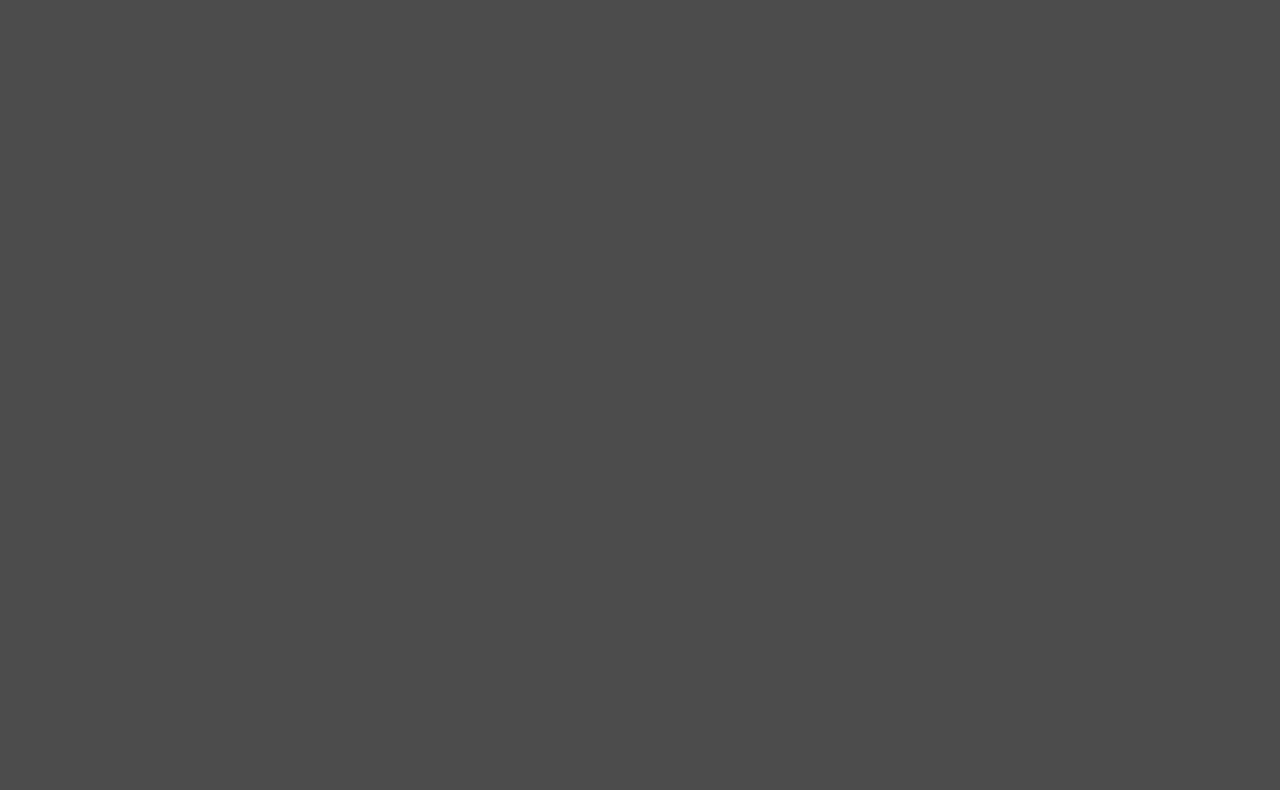
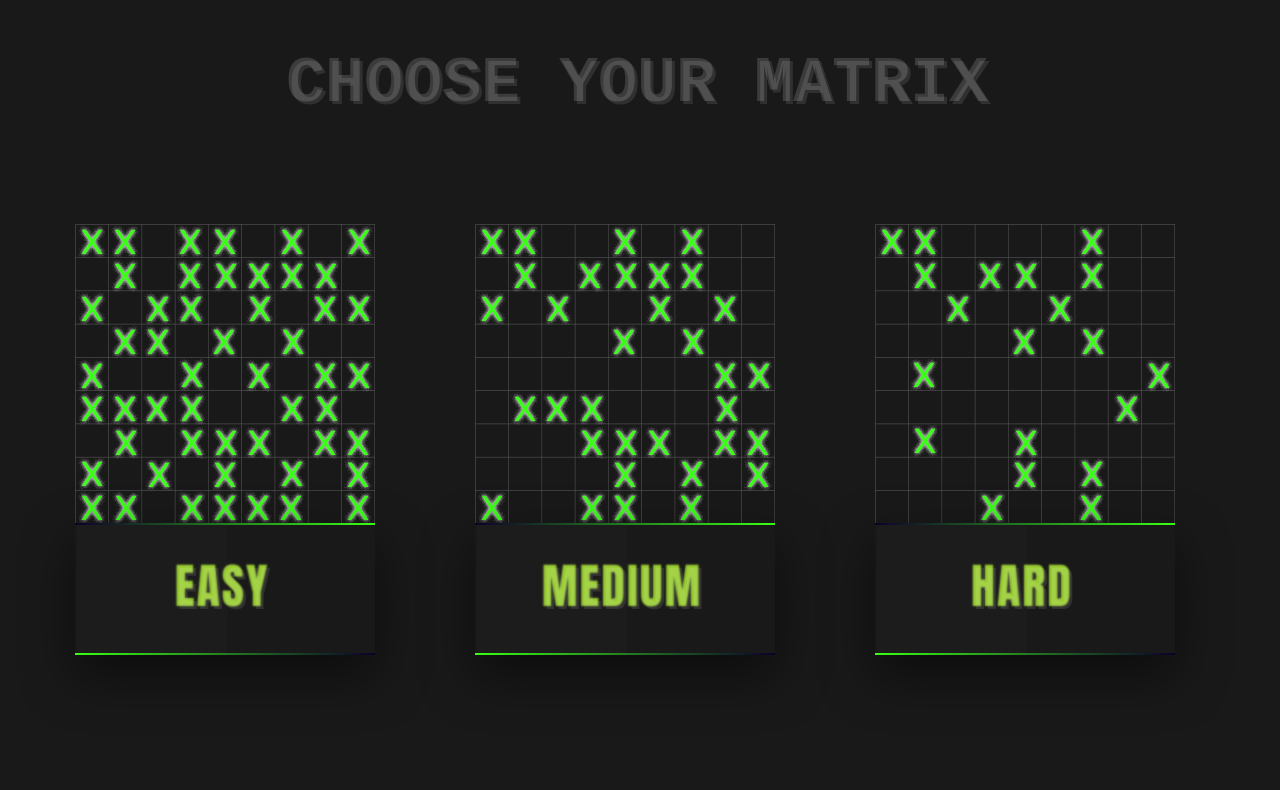
Before and after one commit to adirpion/sudoku, a plain HTML site: page index.html in a window 1280 px wide. Drawn offline with Linux system fonts and the light colour scheme.

Commit message:
Create the Choose Level Page

```diff
--- a/index.html
+++ b/index.html
@@ -8,7 +8,39 @@
     <link rel="stylesheet" href="style.css">
 </head>
 <body>
-
+    <h2 class="title">Choose your Matrix</h2>
+<section>
+    <div class="box">
+        <div class="table"><img src="tableEasy.png" alt=""></div>
+        <a href="#" class="play">
+            <span></span>
+            <span></span>
+            <span></span>
+            <span></span>
+            EASY
+        </a>
+    </div>
+    <div class="box">
+        <div class="table"><img src="tableMedium.png" alt=""></div>
+        <a href="#" class="play">
+            <span></span>
+            <span></span>
+            <span></span>
+            <span></span>
+            MEDIUM
+        </a>
+    </div>
+    <div class="box">
+        <div class="table"><img src="tableHard.png" alt=""></div>
+        <a href="#" class="play">
+            <span></span>
+            <span></span>
+            <span></span>
+            <span></span>
+            HARD
+        </a>
+    </div>
+</section>
     <script src="app.js"></script>
 </body>
 </html>
--- a/style.css
+++ b/style.css
@@ -5,8 +5,135 @@
 }
 
 body{
+    background: rgba(0, 0, 0, 0.9);
+    font-family:monospace;
+}
+.title {
+    color:rgba(255, 255, 255, 0.1);
+    font-size:5em;
+    margin-top:50px;
+    text-align: center;
+    text-shadow: -3px -3px 0px rgba(255,255,255,0.15);
+    text-transform: uppercase;
+}
+section{
     display: flex;
+    align-items: center;
     justify-content: center;
-    align-items: center;
-    background: rgba(0, 0, 0, 0.7);
+    width: 100%;
+    height: 100%;
+    margin-top:100px;
 }
+.box{
+    width: 330px;
+    height: 500px;
+    margin: 0px 35px;
+    float: left;
+    position: relative;
+}
+.box .table{
+    height: 300px;
+    width: 300px;
+}
+.box .table img{
+    height: 100%;
+    width: 100%;
+}
+.box .play{
+    position: absolute;
+    top:70%;
+    left:50%;
+    transform: translate(-55%,-50%);
+    margin-top:15px;
+    font-size:3em;
+    background-color: transparent;
+    text-decoration: none;
+    text-align: center;
+    letter-spacing: 2px;
+    box-shadow: 0 20px 50px rgba(0,0,0,0.5);
+    padding:30px;
+    width: 300px;
+    color:rgba(255, 255, 255, 0.1);
+    text-shadow:-3px -3px 2px yellowgreen ;
+    overflow: hidden;
+    font-family: Impact, Haettenschweiler, 'Arial Narrow Bold', sans-serif;
+}
+.box .play:before{
+    content:'';
+    position: absolute;
+    top:2px;
+    left:2px;
+    bottom: 2px;
+    width: 50%;
+    background-color: rgba(255,255,255,0.01);
+}
+.box .play span:nth-child(1){
+    position: absolute;
+    top:0;
+    left:0;
+    width:100%;
+    height: 2px;
+    background: linear-gradient(to right,#0c002b ,#39ff14);
+    animation: animate 2s linear infinite;
+}
+.box .play span:nth-child(2){
+    position: absolute;
+    top:0;
+    right:0;
+    width:2px;
+    height: 100%;
+    background: linear-gradient(to bottom,#0c002b ,#39ff14);
+    animation: animate2 2s linear infinite;
+    animation-delay: 1s;
+}
+.box .play span:nth-child(3){
+    position: absolute;
+    bottom:0;
+    right:0;
+    width:100%;
+    height: 2px;
+    background: linear-gradient(to left,#0c002b ,#39ff14);
+    animation: animate3 2s linear infinite;
+}
+.box .play span:nth-child(4){
+    position: absolute;
+    bottom:0;
+    left:0;
+    width:2px;
+    height: 100%;
+    background: linear-gradient(to top,#0c002b ,#39ff14);
+    animation: animate4 2s linear infinite;
+    animation-delay: 1s;
+}
+@keyframes animate{
+    0%{
+        transform: translateX(-100%);
+    }
+    100%{
+        transform: translateX(100%);
+    }
+}
+@keyframes animate2{
+    0%{
+        transform: translateY(-100%);
+    }
+    100%{
+        transform: translateY(100%);
+    }
+}
+@keyframes animate3{
+    0%{
+        transform: translateX(100%);
+    }
+    100%{
+        transform: translateX(-100%);
+    }
+}
+@keyframes animate4{
+    0%{
+        transform: translateY(100%);
+    }
+    100%{
+        transform: translateY(-100%);
+    }
+}
```
Also changed, not shown: tableEasy.png (added), tableHard.png (added), tableMedium.png (added).
